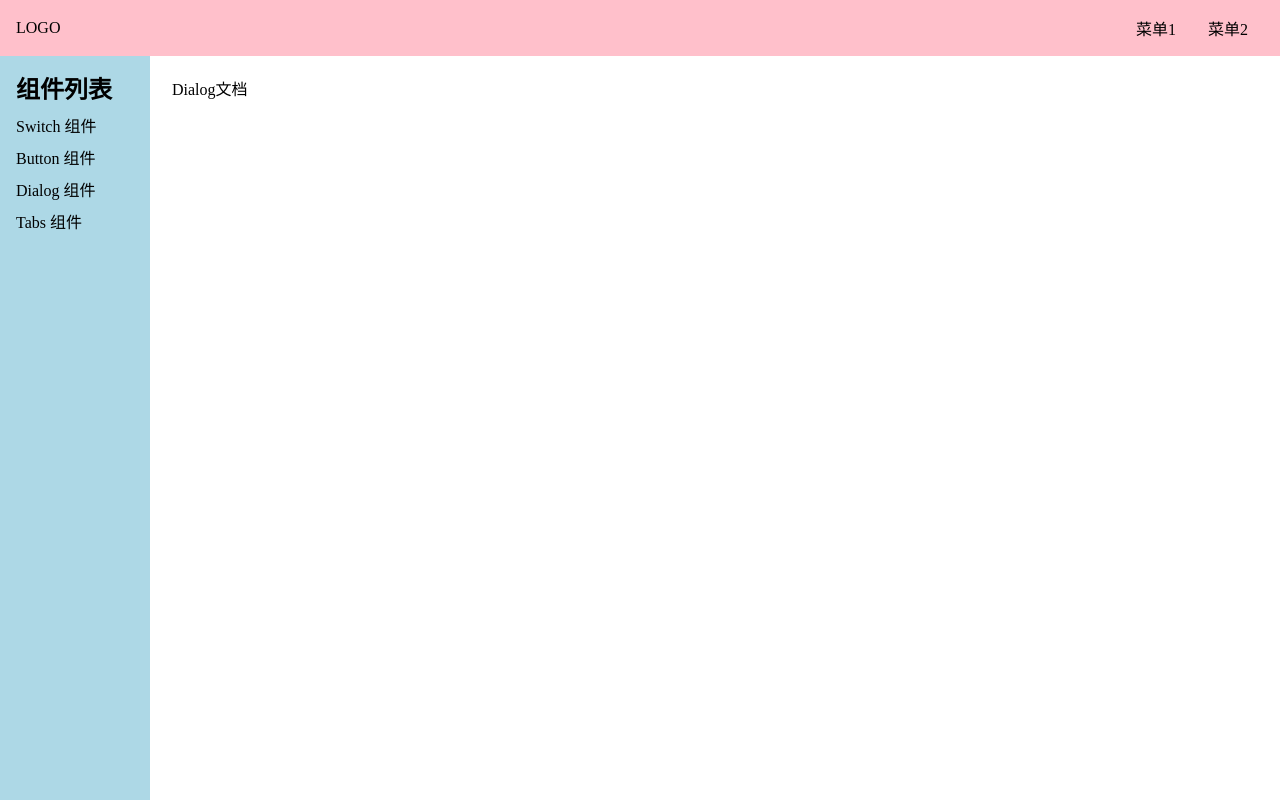
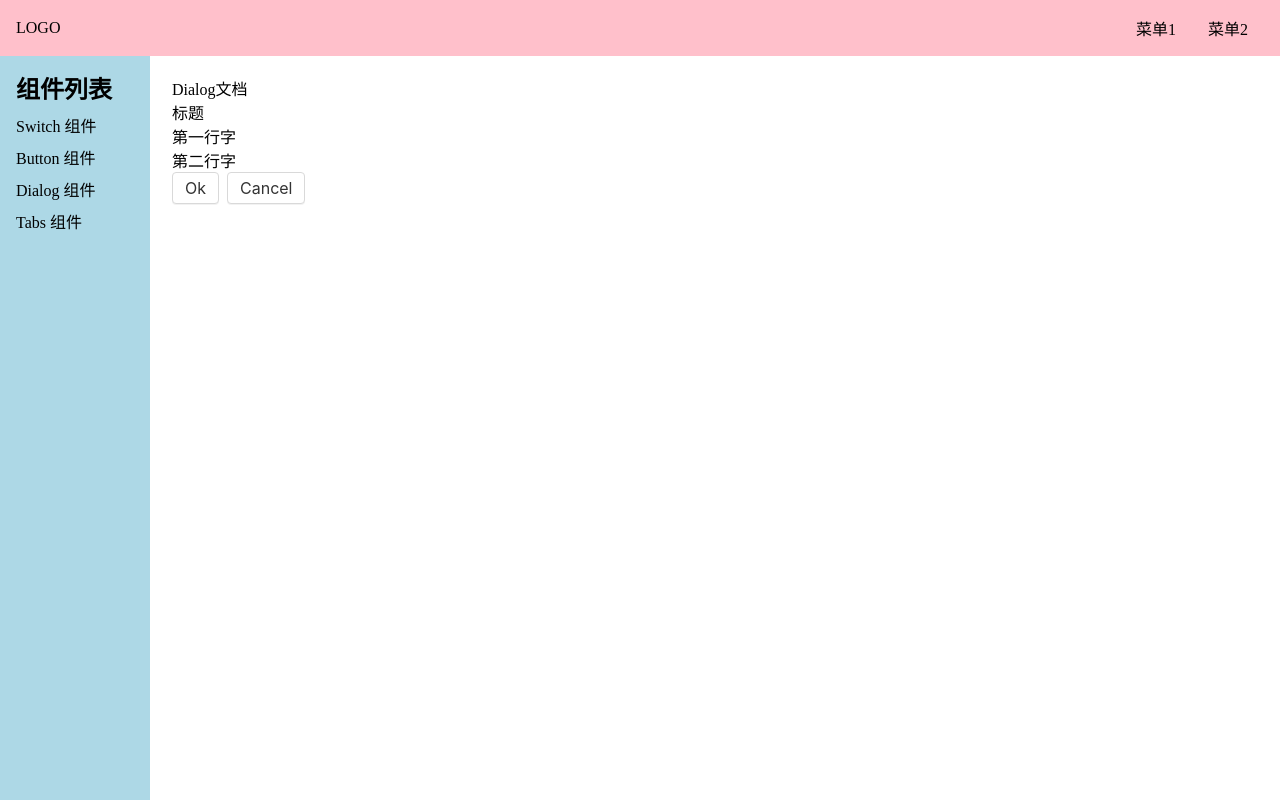
Before and after one commit to dana-wang9527/pear-ui-code, a Vue app: page /#/doc/dialog in a window 1280 px wide. Built offline with nearby package versions, Linux system fonts and the light colour scheme.

Commit message:
创建dialog组件

```diff
--- a/src/components/ButtonDemo.vue
+++ b/src/components/ButtonDemo.vue
@@ -3,7 +3,7 @@
     button文档
   </div>
   <h1>示例1</h1>
-  <Button>你好</Button>
+  <Button @click="onClick">你好</Button>
   <Button theme="button">你好</Button>
   <Button theme="link">你好</Button>
   <Button theme="text">你好</Button>
--- a/src/components/DialogDemo.vue
+++ b/src/components/DialogDemo.vue
@@ -1,8 +1,13 @@
 <template>
   <div>Dialog文档</div>
+  <Dialog></Dialog>
 </template>
 
 <script lang="ts">
+import Dialog from '../lib/Dialog.vue'
+export default {
+  components:{Dialog}
+}
 
 </script>
 
--- /dev/null
+++ b/src/lib/Dialog.vue
@@ -0,0 +1,21 @@
+<template>
+  <div class="dialog-overlay"></div>
+  <div class="dialog-wrapper"></div>
+  <header>标题</header>
+  <main>
+    <p>第一行字</p>
+    <p>第二行字</p>
+  </main>
+  <footer>
+    <Button>Ok</Button>
+    <Button>Cancel</Button>
+  </footer>
+</template>
+
+
+<script lang="ts">
+import Button from './Button.vue'
+export default {
+  components: {Button}
+}
+</script>
```
